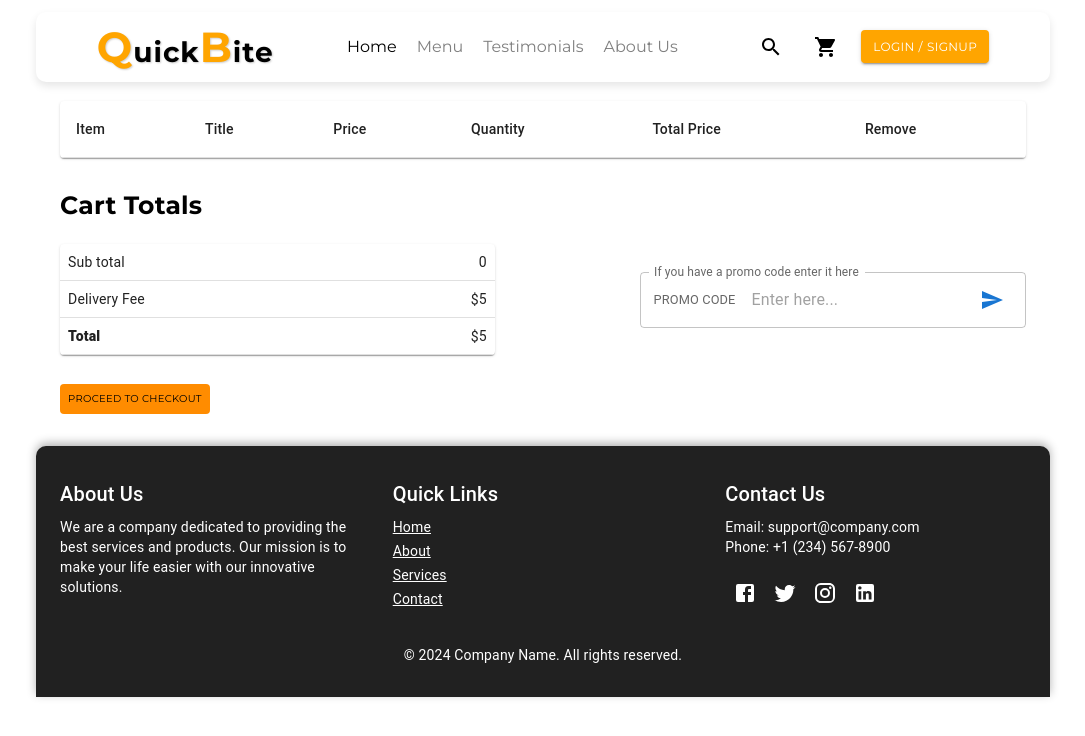
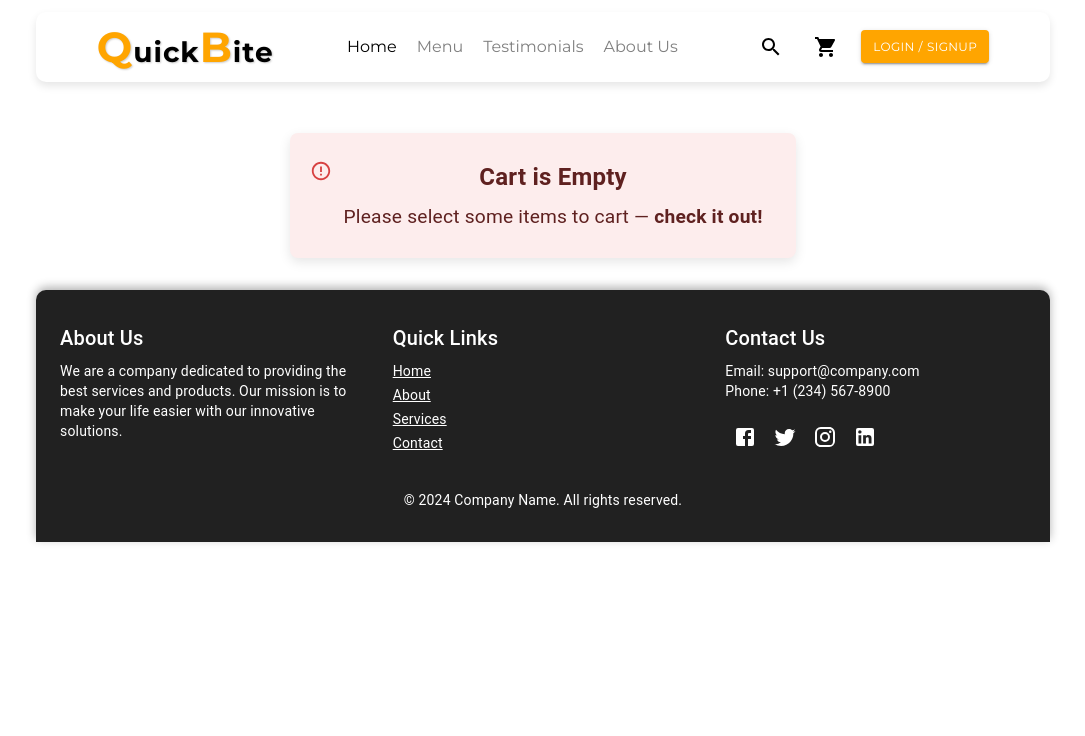
Before and after one commit to pradeep-lumel/food-delivery-app, a React (Vite) app in the folder frontend/: page /cart in a window 1280 px wide. Shown: the top 736 px of the page, without its empty margins (97-1182 px from the left). Built offline with nearby package versions, Linux system fonts and the light colour scheme.

Commit message:
working of prior things

```diff
--- a/frontend/src/components/Cart.jsx
+++ b/frontend/src/components/Cart.jsx
@@ -1,4 +1,6 @@
 import React, { useEffect, useState } from 'react';
+import Alert from '@mui/material/Alert';
+import AlertTitle from '@mui/material/AlertTitle';
 import {
   Table, TableBody, TableCell, TableContainer,
   TableHead, TableRow, Paper, IconButton,
@@ -15,10 +17,8 @@ import { styled } from '@mui/material/styles';
 import SendIcon from '@mui/icons-material/Send';
 import { HeadingTypo } from '../utils/Typo';
 import { useNavigate } from 'react-router-dom';
-import axiosInstance from '../utils/axiosInstance';
-import { toast } from 'react-toastify';
-import { useSelector } from 'react-redux';
-
+import { useDispatch, useSelector } from 'react-redux';
+import { setFoodOrderedCount } from '../slicers/FoodDisplaySlice';
 const PromoCodeLabel = styled(Typography)(({ theme }) => ({
   color: theme.palette.text.secondary,
   marginRight: theme.spacing(1),
@@ -26,45 +26,60 @@ const PromoCodeLabel = styled(Typography)(({ theme }) => ({
 }));
 
 const Cart = () => {
-  const foodOrderedCountMap=useSelector(state=>state.foodDisplay.foodOrderedCount);
-  const cartItems=[];
-  for (const key in foodOrderedCountMap) {
-    if (foodOrderedCountMap.hasOwnProperty(key)) {
-      const obj = {
+  const foodOrderedCountMap = useSelector(state => state.foodDisplay.foodOrderedCount);
+  const [cartItems, setCartItems] = useState([]);
+  const [cartItemsTotal, setCartItemTotal] = useState(0);
+  const dispatch = useDispatch();
+  useEffect(() => {
+    const items = Object.keys(foodOrderedCountMap)
+      .filter((key) => foodOrderedCountMap[key] > 0)
+      .map((key, idx) => ({
         title: key,
         quantity: foodOrderedCountMap[key],
-        id: 2,
+        id: idx + 1,
         price: 10,
-      };
-      cartItems.push(obj);
-    }
-  }
-  const [cartItemsTotal,setCartItemTotal]=useState(0);
+      }));
 
-  useEffect(()=>{
-    const calculateTotal= ()=>{
-      const totalSum=cartItems.reduce((sum,item)=>sum+ item.price * item.quantity ,0);
+    setCartItems(items);
+  }, [foodOrderedCountMap]);
+
+  useEffect(() => {
+    const calculateTotal = () => {
+      const totalSum = cartItems.reduce((sum, item) => sum + item.price * item.quantity, 0);
       setCartItemTotal(totalSum);
     }
-    calculateTotal()
-  },[cartItems])
+    calculateTotal();
+  }, [cartItems]);
 
-  const navigate=useNavigate()
+  const navigate = useNavigate();
 
-
-  const handleRemove = async (item) => {
-    try {
-      await axiosInstance.delete(`http://localhost:5000/api/v1/cart/${item._id}`);
-      toast.success(`Item "${item.title}" deleted successfully`);
-    } catch (error) {
-      console.error("Error deleting item:", error);
-      toast.error(`Failed to delete item "${item.title}"`);
-    }
+  // Handle removing an item
+  const handleRemove = (item) => {
+    // const updatedCartItems = cartItems.filter(it => it.title !== item.title);
+    // setCartItems(updatedCartItems);
+    dispatch(setFoodOrderedCount({ foodName: item.title, count: -(item.quantity) }))
   };
 
   return (
-    <Container>
-      <TableContainer sx={{ marginTop: '2%', overflowX: 'auto' }} component={Paper}>
+    cartItems.length<=0?
+    <Alert
+    severity="error"
+    sx={{
+      marginTop: '5%',
+      padding: '20px',
+      width: '50%',
+      marginX: 'auto',
+      boxShadow: '0px 4px 12px rgba(0, 0, 0, 0.1)',
+      borderRadius: '8px',
+      fontSize: '1.2rem',
+      textAlign: 'center',
+    }}
+  >
+    <AlertTitle sx={{ fontWeight: 'bold', fontSize: '1.5rem' }}>Cart is Empty</AlertTitle>
+    Please select some items to cart — <strong>check it out!</strong>
+  </Alert>
+     :<Container>
+      {cartItems.length>=1 && <TableContainer sx={{ marginTop: '2%', overflowX: 'auto' }} component={Paper}>
         <Table>
           <TableHead>
             <TableRow>
@@ -78,12 +93,12 @@ const Cart = () => {
           </TableHead>
           <TableBody>
             {cartItems.map((item) => (
-              <TableRow key={item.id}>
+              item.quantity >= 1 && <TableRow key={item.id}>
                 <TableCell sx={{ padding: '8px' }}>{item.id}</TableCell>
                 <TableCell sx={{ padding: '8px' }}>{item.title}</TableCell>
                 <TableCell sx={{ padding: '8px' }}>${item.price}</TableCell>
                 <TableCell sx={{ padding: '8px' }}>{item.quantity}</TableCell>
-                <TableCell sx={{ padding: '8px' }}>${item.price * item.quantity}</TableCell>
+                <TableCell sx={{ padding: '8px' }}>${(item.price * item.quantity).toFixed(2)}</TableCell>
                 <TableCell sx={{ padding: '8px' }}>
                   <IconButton onClick={() => handleRemove(item)}>
                     <DeleteIcon />
@@ -94,8 +109,9 @@ const Cart = () => {
           </TableBody>
         </Table>
       </TableContainer>
+      }
 
-      <HeadingTypo sx={{marginTop:'3%'}}>Cart Totals</HeadingTypo>
+      <HeadingTypo sx={{ marginTop: '3%' }}>Cart Totals</HeadingTypo>
       <Stack
         spacing={2}
         direction={{ xs: 'column', md: 'row' }}
@@ -107,15 +123,15 @@ const Cart = () => {
             <TableBody>
               <TableRow>
                 <TableCell sx={{ padding: '8px' }}>Sub total</TableCell>
-                  <TableCell sx={{ padding: '8px', textAlign: 'right' }}>{cartItemsTotal}</TableCell>
+                <TableCell sx={{ padding: '8px', textAlign: 'right' }}>${cartItemsTotal.toFixed(2)}</TableCell>
               </TableRow>
               <TableRow>
-                <TableCell sx={{ padding: '8px'}}>Delivery Fee</TableCell>
+                <TableCell sx={{ padding: '8px' }}>Delivery Fee</TableCell>
                 <TableCell sx={{ padding: '8px', textAlign: 'right' }}>$5</TableCell>
               </TableRow>
               <TableRow>
-                <TableCell sx={{ padding: '8px',fontWeight:'800'}}>Total</TableCell>
-                <TableCell sx={{ padding: '8px', textAlign: 'right' }}>${cartItemsTotal+5}</TableCell>
+                <TableCell sx={{ padding: '8px', fontWeight: '800' }}>Total</TableCell>
+                <TableCell sx={{ padding: '8px', textAlign: 'right' }}>${(cartItemsTotal + 5).toFixed(2)}</TableCell>
               </TableRow>
             </TableBody>
           </Table>
@@ -127,13 +143,13 @@ const Cart = () => {
           fullWidth
           InputProps={{
             startAdornment: (
-              <InputAdornment position="start" >
+              <InputAdornment position="start">
                 <PromoCodeLabel>PROMO CODE</PromoCodeLabel>
               </InputAdornment>
             ),
             endAdornment: (
               <InputAdornment position="end">
-                <IconButton onClick={() => {}} color="primary">
+                <IconButton onClick={() => { }} color="primary">
                   <SendIcon />
                 </IconButton>
               </InputAdornment>
@@ -142,7 +158,12 @@ const Cart = () => {
           placeholder='Enter here...'
         />
       </Stack>
-      <Button onClick={()=>navigate('/order')} sx={{bgcolor:'darkOrange',color:'white',fontSize:'10px',color:'black',fontFamily:'Montserrat',fontWeight:'500'}}>PROCEED TO CHECKOUT</Button>
+      <Button
+        onClick={() => navigate('/order')}
+        sx={{ bgcolor: 'darkOrange', color: 'white', fontSize: '10px', fontFamily: 'Montserrat', fontWeight: '500' }}
+      >
+        PROCEED TO CHECKOUT
+      </Button>
     </Container>
   );
 };
--- a/frontend/src/components/Navbar.jsx
+++ b/frontend/src/components/Navbar.jsx
@@ -1,5 +1,5 @@
 import React, { useEffect, useState } from 'react';
-import { Box, Container, Typography, IconButton, styled, Button, Avatar } from '@mui/material';
+import { Box, Container, Typography, IconButton, styled, Button, Avatar, Badge } from '@mui/material';
 import SearchIcon from '@mui/icons-material/Search';
 import ShoppingCartIcon from '@mui/icons-material/ShoppingCart';
 import { Link as ScrollLink } from 'react-scroll';
@@ -48,6 +48,8 @@ const Navbar = () => {
   const location = useLocation();
   const isHome = location.pathname === '/';
   const { isAuth, user: userObj } = useSelector((state) => state.authentication);
+  const foodCountMap= useSelector((state) => state.foodDisplay.foodOrderedCount);
+
   const dispatch = useDispatch();
   const navigate = useNavigate();
 
@@ -66,6 +68,14 @@ const Navbar = () => {
   };
 
   useEffect(() => {}, [isAuth]);
+
+  const calcBadge=()=>{
+    let cartedFoodCount=0;
+    Object.keys(foodCountMap).forEach((key)=>{
+      if(foodCountMap[key]!=0)cartedFoodCount++;
+    })
+    return cartedFoodCount
+  }
 
   return (
     <Container sx={{
@@ -132,7 +142,9 @@ const Navbar = () => {
           <SearchIcon />
         </IconButton>
         <IconButton onClick={() => navigate('/cart')} sx={{ display: { xs: 'none', md: 'flex' } }} color="inherit">
-          <ShoppingCartIcon />
+        <Badge badgeContent={calcBadge()} color="warning">
+      <ShoppingCartIcon />
+    </Badge>
         </IconButton>
         {isAuth ? (
           <Box sx={{ display: 'flex', alignItems: 'center', gap: '10px' }}>
```
Lines whose indentation alone changed are shown as unchanged.
